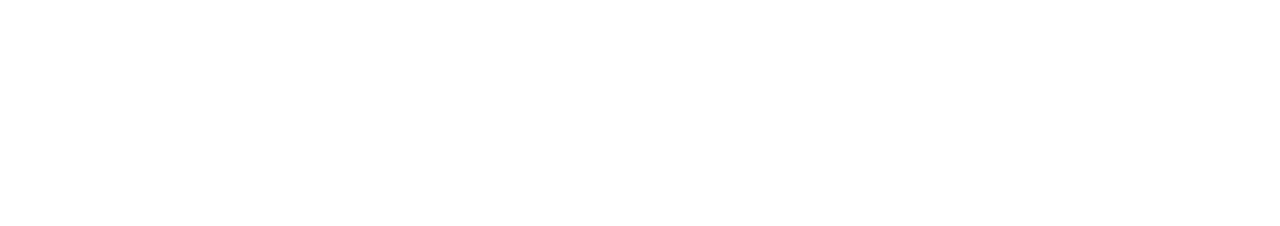
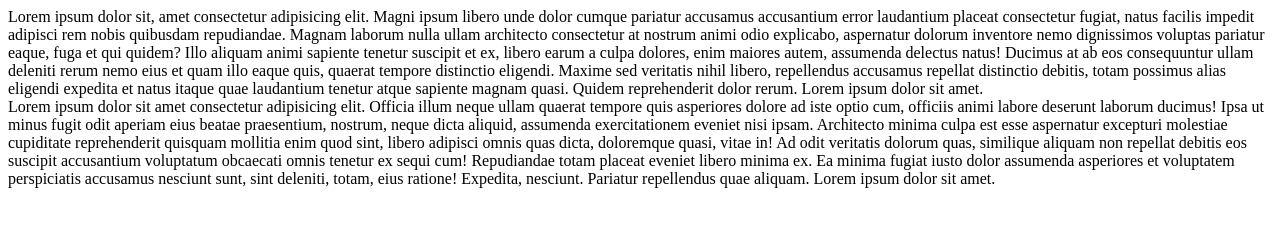
Before and after one commit to alfredfrancis68/JS, a plain HTML site: page index.html in a window 1280 px wide. Drawn offline with Linux system fonts and the light colour scheme.

Commit message:
html update

```diff
--- a/index.html
+++ b/index.html
@@ -6,10 +6,28 @@
     <meta http-equiv="X-UA-Compatible" content="IE=edge">
     <meta name="viewport" content="width=device-width, initial-scale=1.0">
     <title>Document</title>
+    <script src="./app.js"></script>
 </head>
 
 <body>
-    <script src="./app.js"></script>
+    <div>
+        Lorem ipsum dolor sit, amet consectetur adipisicing elit. Magni ipsum libero unde dolor cumque pariatur accusamus accusantium error laudantium placeat consectetur fugiat, natus facilis impedit adipisci rem nobis quibusdam repudiandae. Magnam laborum nulla
+        ullam architecto consectetur at nostrum animi odio explicabo, aspernatur dolorum inventore nemo dignissimos voluptas pariatur eaque, fuga et qui quidem? Illo aliquam animi sapiente tenetur suscipit et ex, libero earum a culpa dolores, enim maiores
+        autem, assumenda delectus natus! Ducimus at ab eos consequuntur ullam deleniti rerum nemo eius et quam illo eaque quis, quaerat tempore distinctio eligendi. Maxime sed veritatis nihil libero, repellendus accusamus repellat distinctio debitis,
+        totam possimus alias eligendi expedita et natus itaque quae laudantium tenetur atque sapiente magnam quasi. Quidem reprehenderit dolor rerum.
+        <span>
+       Lorem ipsum dolor sit amet.
+        </span>
+    </div>
+    <div>
+        Lorem ipsum dolor sit amet consectetur adipisicing elit. Officia illum neque ullam quaerat tempore quis asperiores dolore ad iste optio cum, officiis animi labore deserunt laborum ducimus! Ipsa ut minus fugit odit aperiam eius beatae praesentium, nostrum,
+        neque dicta aliquid, assumenda exercitationem eveniet nisi ipsam. Architecto minima culpa est esse aspernatur excepturi molestiae cupiditate reprehenderit quisquam mollitia enim quod sint, libero adipisci omnis quas dicta, doloremque quasi, vitae
+        in! Ad odit veritatis dolorum quas, similique aliquam non repellat debitis eos suscipit accusantium voluptatum obcaecati omnis tenetur ex sequi cum! Repudiandae totam placeat eveniet libero minima ex. Ea minima fugiat iusto dolor assumenda asperiores
+        et voluptatem perspiciatis accusamus nesciunt sunt, sint deleniti, totam, eius ratione! Expedita, nesciunt. Pariatur repellendus quae aliquam.
+        <span>
+             Lorem ipsum dolor sit amet.
+        </span>
+    </div>
 </body>
 
 </html>
```
